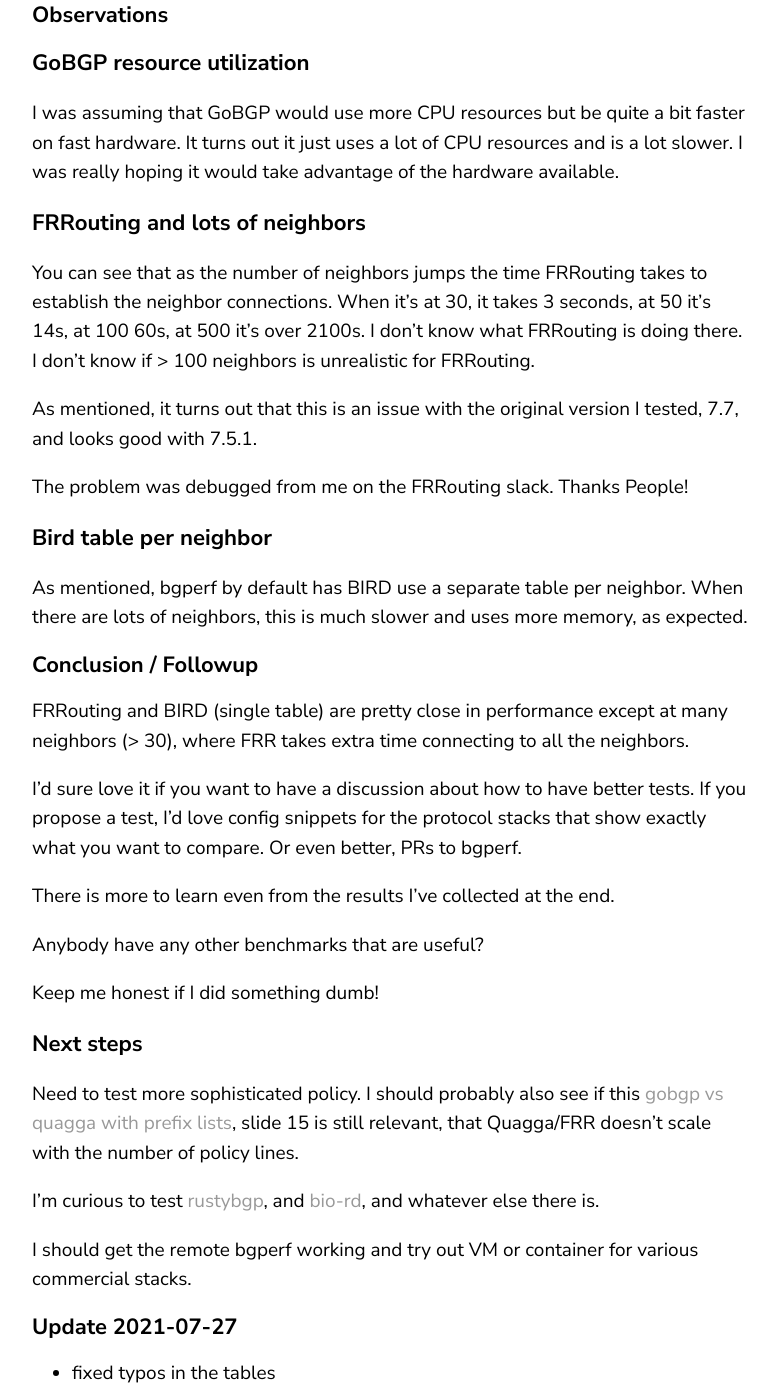
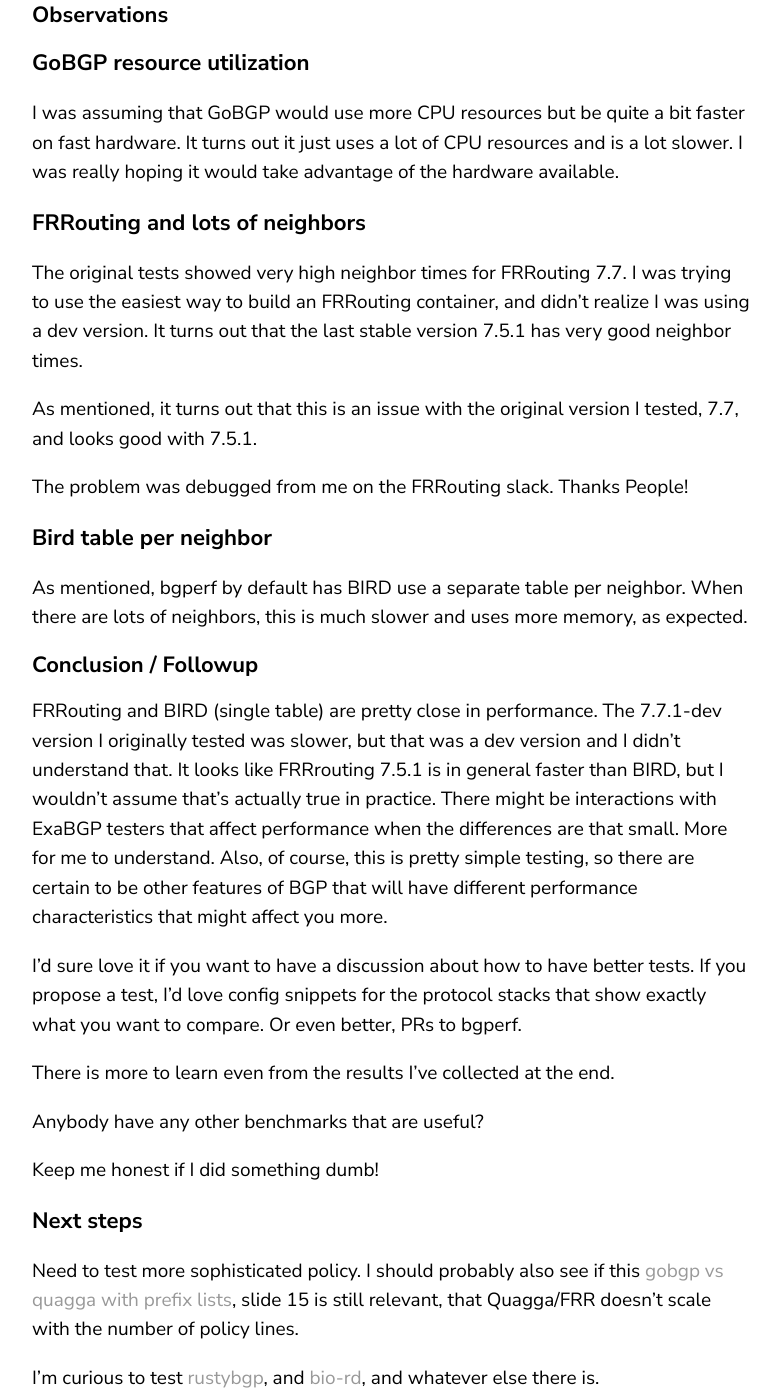
Before and after one commit to elegantnetwork/elegantnetwork.github.io, a Jekyll site: the page built from _posts/2021-07-26-comparing-open-source-bgp-stacks.md, in a window 1280 px wide and 1400 px high, scrolled down 5232 px. Shown: the whole window, without its empty margins (68-848 px from the left). Built offline with Jekyll 4.4.1, drawn with Linux system fonts in a browser that asks for light colours; comment, search, counter and statistics services are not loaded; some of the changed text lies outside the part shown.

Commit message:
better clarification of the issues with frr 7.7-dev

```diff
--- a/_posts/2021-07-26-comparing-open-source-bgp-stacks.md
+++ b/_posts/2021-07-26-comparing-open-source-bgp-stacks.md
@@ -87,7 +87,7 @@
 
 ### FRRouting and lots of neighbors
 
-You can see that as the number of neighbors jumps the time FRRouting takes to establish the neighbor connections. When it's at 30, it takes 3 seconds, at 50 it's 14s, at 100 60s, at 500 it's over 2100s. I don't know what FRRouting is doing there. I don't know if > 100 neighbors is unrealistic for FRRouting.
+The original tests showed very high neighbor times for FRRouting 7.7. I was trying to use the easiest way to build an FRRouting container, and didn't realize I was using a dev version. It turns out that the last stable version 7.5.1 has very good neighbor times.
 
 As mentioned, it turns out that this is an issue with the original version I tested, 7.7, and looks good with 7.5.1.
 
@@ -99,7 +99,7 @@
 
 ## Conclusion / Followup
 
-FRRouting and BIRD (single table) are pretty close in performance except at many neighbors (> 30), where FRR takes extra time connecting to all the neighbors.
+FRRouting and BIRD (single table) are pretty close in performance. The 7.7.1-dev version I originally tested was slower, but that was a dev version and I didn't understand that. It looks like FRRrouting 7.5.1 is in general faster than BIRD, but I wouldn't assume that's actually true in practice. There might be interactions with ExaBGP testers that affect performance when the differences are that small. More for me to understand. Also, of course, this is pretty simple testing, so there are certain to be other features of BGP that will have different performance characteristics that might affect you more.
 
 I'd sure love it if you want to have a discussion about how to have better tests. If you propose a test, I'd love config snippets for the protocol stacks that show exactly what you want to compare. Or even better, PRs to bgperf.
 
@@ -126,6 +126,9 @@
 
 - In cleaning up bgperf, I made it so that it used the FRRouting container in docker hub that is the latest. It turns out that's not a stable version and has some issues in neighbor performance. I then hard coded to the latest stable version (7.5.1) and reran tests. I've included that data above.
 
+## Update 2021-07-30
+- tried to make it more clear the results and that the original testing of FRRouting was for a dev version, not a production version.
+
 ## All Results
 
 <script src="https://gist.github.com/jopietsch/9ce29828c7faca9678a499dc942248f6.js"></script>
```
